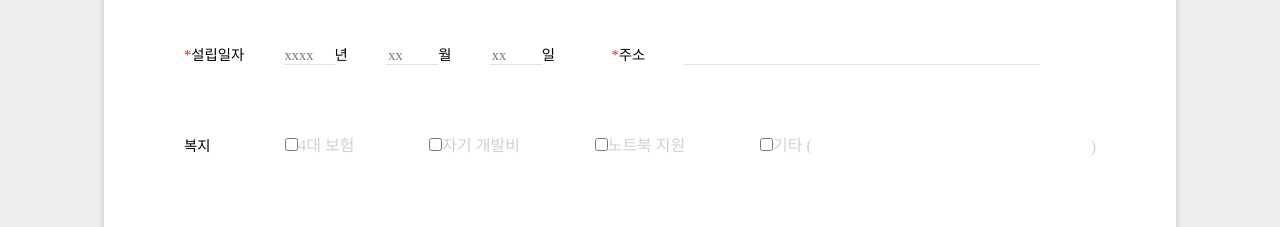
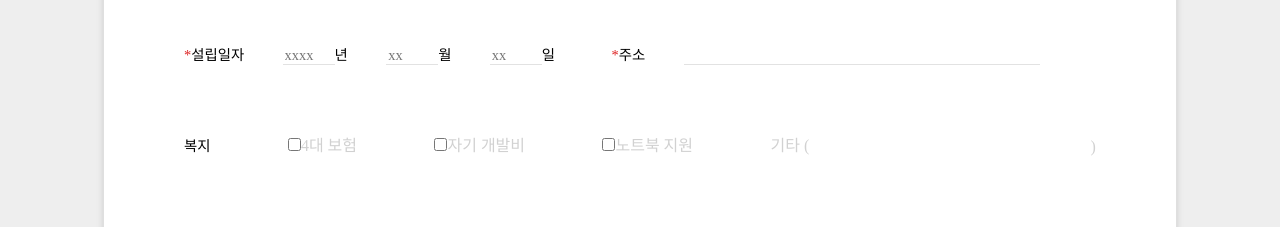
Before and after one commit to DSM-jobITs/jobITs_v2_Client_Admin, a React (Create React App) app: page /recruit in a window 1280 px wide. Shown: the part 940-1167 px from the top of the page. Built offline with nearby package versions, Linux system fonts and the light colour scheme; no server answers; sample sign-in values are in the browser's storage.

Commit message:
[MODIFY] <RecruitNotice> etc checkbox

```diff
--- a/src/components/RecruitNotice/RecruitNotice.tsx
+++ b/src/components/RecruitNotice/RecruitNotice.tsx
@@ -369,10 +369,7 @@ const RecruitNotice: React.FC<RecruitNoticeProps> = ({ onRecruit, onFileRecruit,
                   <S.Input type="checkbox" name="labtop" onChange={onCheckBoxInput} />
                   노트북 지원
                 </S.InputList>
-                <S.InputList>
-                  <S.Input type="checkbox" />
-                  기타 (
-                </S.InputList>
+                <S.InputList>기타 (</S.InputList>
                 <S.InputList>
                   <S.Input type="text" name="etc" onChange={onChangeInput} />)
                 </S.InputList>
```
